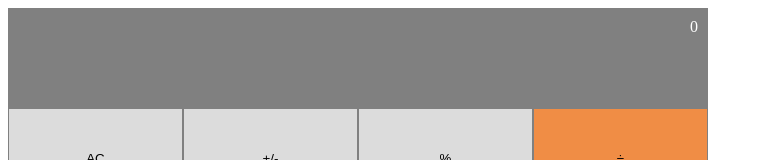
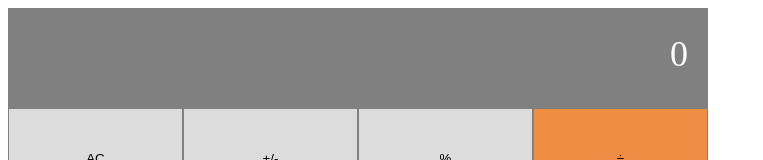
Before and after one commit to rida-elbahtouri/CalculatorReact, a React (Create React App) app: page / in a window 1280 px wide. Shown: the top 160 px of the page, without its empty margins (0-763 px from the left). Built offline with nearby package versions, Linux system fonts and the light colour scheme.

Commit message:
fix stylelint issues

```diff
--- a/src/App.css
+++ b/src/App.css
@@ -1,20 +1,24 @@
 h1 {
   color: red;
 }
+
 * {
   box-sizing: border-box;
 }
+
 .calculator {
   width: 700px;
   display: flex;
   flex-direction: column;
 }
+
 .result {
   height: 100px;
   background-color: gray;
   width: 100%;
+  font-size: 36px;
   color: white;
-  padding: 10px;
+  padding: 25px 20px;
   text-align: right;
 }
 
```
Also changed, not shown: package.json (+6 -1 lines), 1 other file (tests, documents, lock files or other folders).
